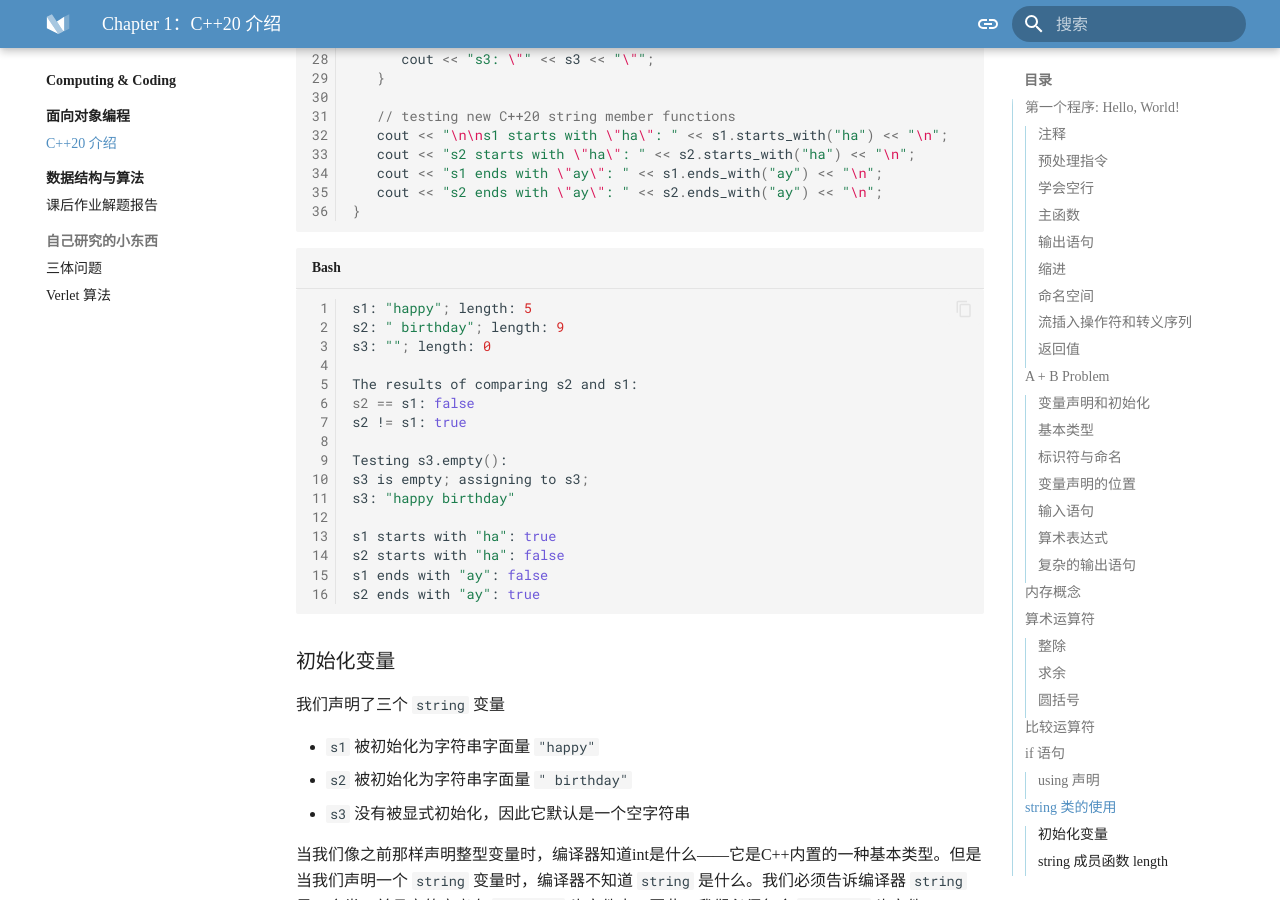
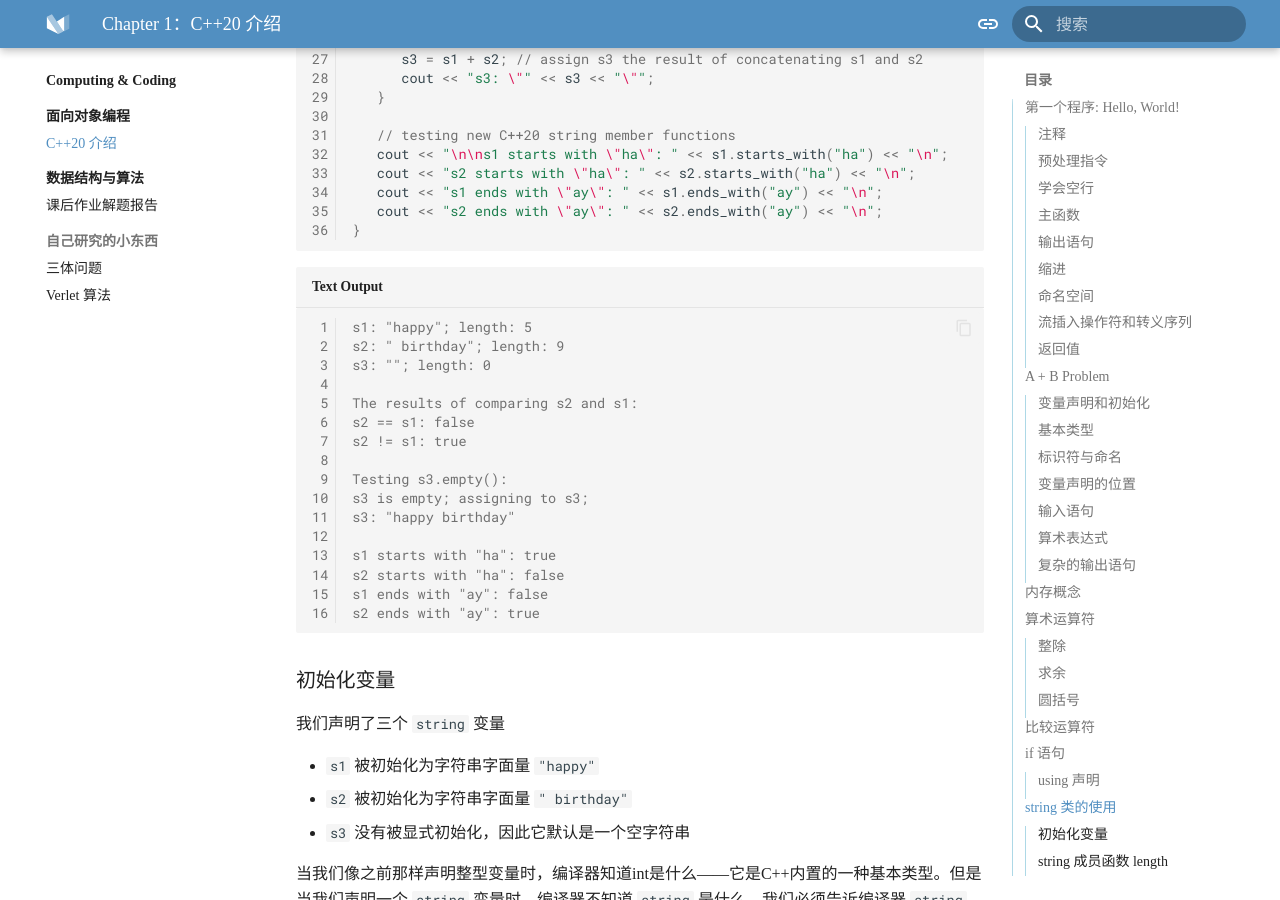
Before and after one commit to Quinn-DJ/quinn-dj.github.io, an MkDocs documentation site: the page built from docs/coding/oop/chap-01.md, in a window 1280 px wide and 900 px high, scrolled down 10049 px. Built offline with MkDocs 1.6.1 and Material for MkDocs 9.7.7, drawn with Linux system fonts in a browser that asks for light colours; comment, search, counter and statistics services are not loaded; a style sheet for code colours, icons or effects is not loaded; some of the changed text lies outside the part shown.

Commit message:
using `test output` instead of `bash`

````diff
--- a/docs/coding/oop/chap-01.md
+++ b/docs/coding/oop/chap-01.md
@@ -22,7 +22,7 @@
    return 0; // indicate that program ended successfully
 } // end function main
 ```
-``` bash
+``` output
 Welcome to C++!
 ```
 
@@ -132,7 +132,7 @@
    std::cout << "Sum is " << sum << "\n"; // display sum
 } // end function main
 ```
-``` bash
+``` output
 Enter first integer: 45
 Enter second integer: 72
 Sum is 117
@@ -164,7 +164,8 @@
 当然，我们也可以在一行中声明多个变量：
 
 ```cpp
-int number1{0}, number2{0}, sum{0}; // declare and initialize three int variables
+int number1{0}, number2{0}, sum{0};
+// declare and initialize three int variables
 ```
 
 ### 基本类型
@@ -233,7 +234,7 @@
 
 当分子和分母都是整数时，整数除法得到一个整数商。整数除法产生的任何分数部分都会被截断，不会进行四舍五入。
 
-```bash
+```output
 5 / 3 = 1
 17 / 3 = 5
 ```
@@ -306,7 +307,7 @@
    }
 } // end function main
 ```
-```bash
+```output
 Enter two integers to compare: 5 7
 5 != 7
 5 < 7
@@ -359,7 +360,7 @@
    cout << "s2 ends with \"ay\": " << s2.ends_with("ay") << "\n";
 }
 ```
-```bash
+```output
 s1: "happy"; length: 5
 s2: " birthday"; length: 9
 s3: ""; length: 0
````
